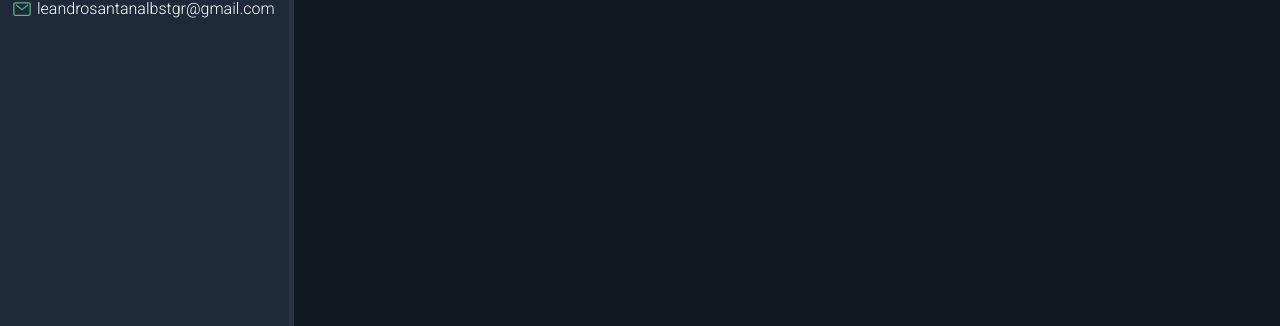
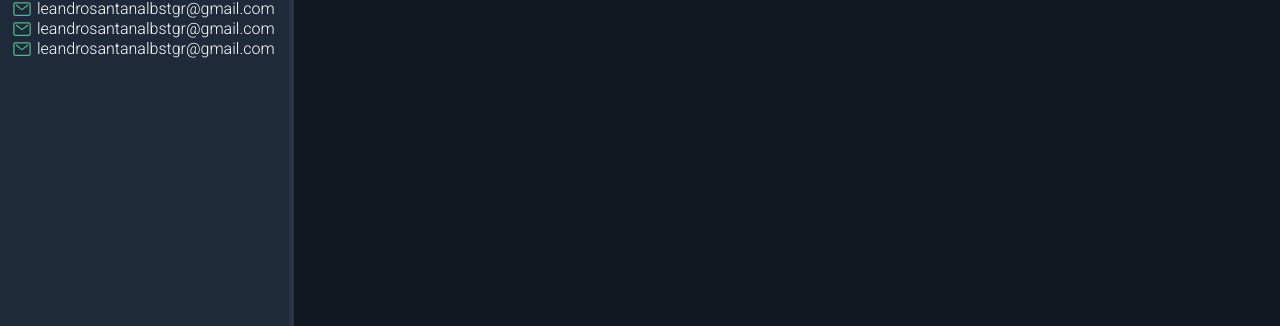
Before and after one commit to LeandroSantanaDeveloper/leandrosantana.github.io, a plain HTML site: page index.html in a window 1280 px wide. Shown: the part 474-800 px from the top of the page. Drawn offline with nearby package versions, Linux system fonts and the light colour scheme.

Commit message:
adicionando test de e-mail

```diff
--- a/index.html
+++ b/index.html
@@ -34,6 +34,15 @@
                 <ion-icon name="mail-outline"></ion-icon><a
                     href="mailto:leandrosantanalbstgr@gmail.com">leandrosantanalbstgr@gmail.com</a>
             </div>
+            <div class="emailContainer">
+                <ion-icon name="mail-outline"></ion-icon><a
+                    href="mailto:leandrosantanalbstgr@gmail.com">leandrosantanalbstgr@gmail.com</a>
+            </div>
+            <div class="emailContainer">
+                <ion-icon name="mail-outline"></ion-icon><a
+                    href="mailto:leandrosantanalbstgr@gmail.com">leandrosantanalbstgr@gmail.com</a>
+            </div>
+
         </aside>
         <section id="aboutContainer">
             <h1 id="name">Leandro Santana</h1>
```
